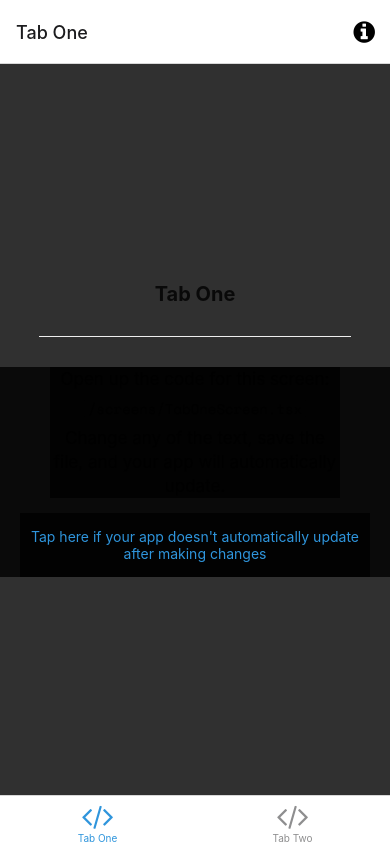
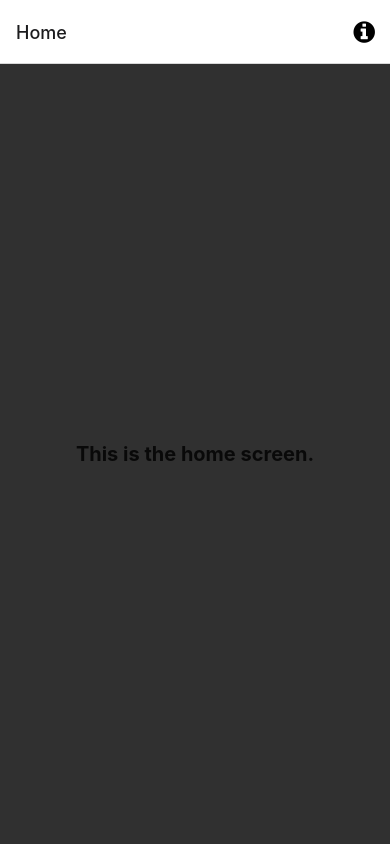
Before and after one commit to Money-Factory/businessfactory, a React Native app: screen /Home in a window 390 px wide. Built offline with nearby package versions, Linux system fonts and the light colour scheme; what expo-linking would draw is missing.

Commit message:
Initial home nav changes

```diff
--- a/source/components/EditScreenInfo.tsx
+++ /dev/null
@@ -1,84 +0,0 @@
-import * as WebBrowser from 'expo-web-browser';
-import { StyleSheet, TouchableOpacity } from 'react-native';
-
-import Colors from '../constants/Colors';
-import MonoText from './StyledText';
-import { Text, View } from './Themed';
-
-export default function EditScreenInfo({ path }: { path: string }) {
-  return (
-    <View>
-      <View style={styles.getStartedContainer}>
-        <Text
-          style={styles.getStartedText}
-          lightColor="rgba(0,0,0,0.8)"
-          darkColor="rgba(255,255,255,0.8)"
-        >
-          Open up the code for this screen:
-        </Text>
-
-        <View
-          style={[styles.codeHighlightContainer, styles.homeScreenFilename]}
-          darkColor="rgba(255,255,255,0.05)"
-          lightColor="rgba(0,0,0,0.05)"
-        >
-          <MonoText>{path}</MonoText>
-        </View>
-
-        <Text
-          style={styles.getStartedText}
-          lightColor="rgba(0,0,0,0.8)"
-          darkColor="rgba(255,255,255,0.8)"
-        >
-          Change any of the text, save the file, and your app will automatically
-          update.
-        </Text>
-      </View>
-
-      <View style={styles.helpContainer}>
-        <TouchableOpacity onPress={handleHelpPress} style={styles.helpLink}>
-          <Text style={styles.helpLinkText} lightColor={Colors.light.tint}>
-            Tap here if your app doesn&apos;t automatically update after making
-            changes
-          </Text>
-        </TouchableOpacity>
-      </View>
-    </View>
-  );
-}
-
-function handleHelpPress() {
-  WebBrowser.openBrowserAsync(
-    'https://docs.expo.io/get-started/create-a-new-app/#opening-the-app-on-your-phonetablet'
-  );
-}
-
-const styles = StyleSheet.create({
-  getStartedContainer: {
-    alignItems: 'center',
-    marginHorizontal: 50,
-  },
-  homeScreenFilename: {
-    marginVertical: 7,
-  },
-  codeHighlightContainer: {
-    borderRadius: 3,
-    paddingHorizontal: 4,
-  },
-  getStartedText: {
-    fontSize: 17,
-    lineHeight: 24,
-    textAlign: 'center',
-  },
-  helpContainer: {
-    marginTop: 15,
-    marginHorizontal: 20,
-    alignItems: 'center',
-  },
-  helpLink: {
-    paddingVertical: 15,
-  },
-  helpLinkText: {
-    textAlign: 'center',
-  },
-});
--- a/source/components/StyledText.tsx
+++ /dev/null
@@ -1,6 +0,0 @@
-import { Text, TextProps } from './Themed';
-
-export default function MonoText(props: TextProps) {
-  const { style, children } = props;
-  return <Text style={[style, { fontFamily: 'space-mono' }]}>{children}</Text>;
-}
--- a/source/navigation/LinkingConfiguration.ts
+++ b/source/navigation/LinkingConfiguration.ts
@@ -13,20 +13,7 @@ const linking: LinkingOptions<RootStackParamList> = {
   prefixes: [Linking.makeUrl('/')],
   config: {
     screens: {
-      Root: {
-        screens: {
-          TabOne: {
-            screens: {
-              TabOneScreen: 'one',
-            },
-          },
-          TabTwo: {
-            screens: {
-              TabTwoScreen: 'two',
-            },
-          },
-        },
-      },
+      Home: 'home',
       Modal: 'modal',
       NotFound: '*',
     },
--- a/source/navigation/index.tsx
+++ b/source/navigation/index.tsx
@@ -4,7 +4,6 @@
  *
  */
 import { FontAwesome } from '@expo/vector-icons';
-import { createBottomTabNavigator } from '@react-navigation/bottom-tabs';
 import {
   NavigationContainer,
   DefaultTheme,
@@ -17,13 +16,10 @@ import { ColorSchemeName, Pressable } from 'react-native';
 import Colors from '../constants/Colors';
 import useColorScheme from '../hooks/useColorScheme';
 import ModalScreen from '../screens/ModalScreen';
+import HomeScreen from '../screens/HomeScreen';
 import NotFoundScreen from '../screens/NotFoundScreen';
-import TabOneScreen from '../screens/TabOneScreen';
-import TabTwoScreen from '../screens/TabTwoScreen';
 import {
   RootStackParamList,
-  RootTabParamList,
-  RootTabScreenProps,
 } from '../types';
 import LinkingConfiguration from './LinkingConfiguration';
 
@@ -49,12 +45,22 @@ export default function Navigation({
 const Stack = createNativeStackNavigator<RootStackParamList>();
 
 function RootNavigator() {
+  const colorScheme = useColorScheme();
+
   return (
-    <Stack.Navigator>
+    <Stack.Navigator
+      initialRouteName='Home'
+    >
       <Stack.Screen
-        name="Root"
-        component={BottomTabNavigator}
-        options={{ headerShown: false }}
+        name="Home"
+        component={HomeScreen}
+        options={({ navigation }) => ({
+          headerRight: () =>
+            RightHeader({
+              onPress: () => navigation.navigate('Modal'),
+              color: Colors[colorScheme].text,
+            }),
+        })}
       />
       <Stack.Screen
         name="NotFound"
@@ -65,47 +71,6 @@ function RootNavigator() {
         <Stack.Screen name="Modal" component={ModalScreen} />
       </Stack.Group>
     </Stack.Navigator>
-  );
-}
-
-/**
- * A bottom tab navigator displays tab buttons on the bottom of the display to switch screens.
- * https://reactnavigation.org/docs/bottom-tab-navigator
- */
-const BottomTab = createBottomTabNavigator<RootTabParamList>();
-
-function BottomTabNavigator() {
-  const colorScheme = useColorScheme();
-
-  return (
-    <BottomTab.Navigator
-      initialRouteName="TabOne"
-      screenOptions={{
-        tabBarActiveTintColor: Colors[colorScheme].tint,
-      }}
-    >
-      <BottomTab.Screen
-        name="TabOne"
-        component={TabOneScreen}
-        options={({ navigation }: RootTabScreenProps<'TabOne'>) => ({
-          title: 'Tab One',
-          tabBarIcon: ({ color }) => BottomTabIcon(color),
-          headerRight: () =>
-            RightHeader({
-              onPress: () => navigation.navigate('Modal'),
-              color: Colors[colorScheme].text,
-            }),
-        })}
-      />
-      <BottomTab.Screen
-        name="TabTwo"
-        component={TabTwoScreen}
-        options={{
-          title: 'Tab Two',
-          tabBarIcon: ({ color }) => BottomTabIcon(color),
-        }}
-      />
-    </BottomTab.Navigator>
   );
 }
 
@@ -132,25 +97,3 @@ function RightHeader(props: RightHeaderProps) {
     </Pressable>
   );
 }
-
-function BottomTabIcon(color: string) {
-  return <TabBarIcon name="code" color={color} />;
-}
-
-/**
- * You can explore the built-in icon families and icons on the web at https://icons.expo.fyi/
- */
-function TabBarIcon(props: {
-  name: React.ComponentProps<typeof FontAwesome>['name'];
-  color: string;
-}) {
-  const { name, color } = props;
-  return (
-    <FontAwesome
-      size={30}
-      style={{ marginBottom: -3 }}
-      name={name}
-      color={color}
-    />
-  );
-}
--- /dev/null
+++ b/source/screens/HomeScreen.tsx
@@ -0,0 +1,25 @@
+import { StyleSheet } from 'react-native';
+
+import { Text, View } from '../components/Themed';
+import { RootStackScreenProps } from '../types';
+
+export default function HomeScreen({
+}: RootStackScreenProps<'Home'>) {  return (
+    <View style={styles.container}>
+      <Text style={styles.title}>This is the home screen.</Text>
+    </View>
+  );
+}
+
+const styles = StyleSheet.create({
+  container: {
+    flex: 1,
+    alignItems: 'center',
+    justifyContent: 'center',
+    padding: 20,
+  },
+  title: {
+    fontSize: 20,
+    fontWeight: 'bold',
+  },
+});
--- a/source/screens/ModalScreen.tsx
+++ b/source/screens/ModalScreen.tsx
@@ -1,20 +1,12 @@
 import { StatusBar } from 'expo-status-bar';
 import { Platform, StyleSheet } from 'react-native';
 
-import EditScreenInfo from '../components/EditScreenInfo';
 import { Text, View } from '../components/Themed';
 
 export default function ModalScreen() {
   return (
     <View style={styles.container}>
       <Text style={styles.title}>Modal</Text>
-      <View
-        style={styles.separator}
-        lightColor="#eee"
-        darkColor="rgba(255,255,255,0.1)"
-      />
-      <EditScreenInfo path="/screens/ModalScreen.tsx" />
-
       {/* Use a light status bar on iOS to account for the black space above the modal */}
       <StatusBar style={Platform.OS === 'ios' ? 'light' : 'auto'} />
     </View>
--- a/source/screens/NotFoundScreen.tsx
+++ b/source/screens/NotFoundScreen.tsx
@@ -10,7 +10,7 @@ export default function NotFoundScreen({
     <View style={styles.container}>
       <Text style={styles.title}>This screen doesn&apos;t exist.</Text>
       <TouchableOpacity
-        onPress={() => navigation.replace('Root')}
+        onPress={() => navigation.replace('Home')}
         style={styles.link}
       >
         <Text style={styles.linkText}>Go to home screen!</Text>
--- a/source/screens/TabOneScreen.tsx
+++ /dev/null
@@ -1,39 +0,0 @@
-import { StyleSheet } from 'react-native';
-
-import EditScreenInfo from '../components/EditScreenInfo';
-import { Text, View } from '../components/Themed';
-import { RootTabScreenProps } from '../types';
-
-export default function TabOneScreen({
-  // eslint-disable-next-line @typescript-eslint/no-unused-vars
-  navigation,
-}: RootTabScreenProps<'TabOne'>) {
-  return (
-    <View style={styles.container}>
-      <Text style={styles.title}>Tab One</Text>
-      <View
-        style={styles.separator}
-        lightColor="#eee"
-        darkColor="rgba(255,255,255,0.1)"
-      />
-      <EditScreenInfo path="/screens/TabOneScreen.tsx" />
-    </View>
-  );
-}
-
-const styles = StyleSheet.create({
-  container: {
-    flex: 1,
-    alignItems: 'center',
-    justifyContent: 'center',
-  },
-  title: {
-    fontSize: 20,
-    fontWeight: 'bold',
-  },
-  separator: {
-    marginVertical: 30,
-    height: 1,
-    width: '80%',
-  },
-});
--- a/source/screens/TabTwoScreen.tsx
+++ /dev/null
@@ -1,35 +0,0 @@
-import { StyleSheet } from 'react-native';
-
-import EditScreenInfo from '../components/EditScreenInfo';
-import { Text, View } from '../components/Themed';
-
-export default function TabTwoScreen() {
-  return (
-    <View style={styles.container}>
-      <Text style={styles.title}>Tab Two</Text>
-      <View
-        style={styles.separator}
-        lightColor="#eee"
-        darkColor="rgba(255,255,255,0.1)"
-      />
-      <EditScreenInfo path="/screens/TabTwoScreen.tsx" />
-    </View>
-  );
-}
-
-const styles = StyleSheet.create({
-  container: {
-    flex: 1,
-    alignItems: 'center',
-    justifyContent: 'center',
-  },
-  title: {
-    fontSize: 20,
-    fontWeight: 'bold',
-  },
-  separator: {
-    marginVertical: 30,
-    height: 1,
-    width: '80%',
-  },
-});
```
Also changed, not shown: source/types.tsx (+1 -17 lines), .devcontainer/devcontainer.json, 2 other files (tests, documents, lock files or other folders).
